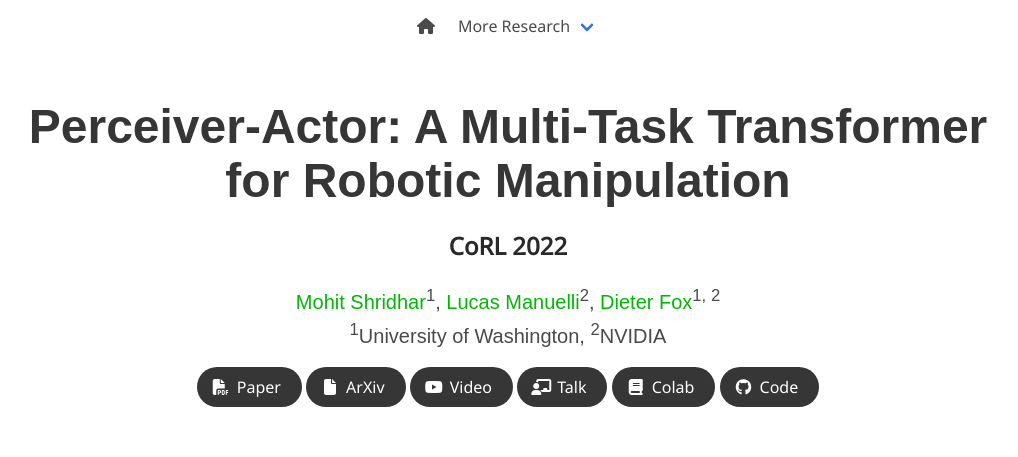
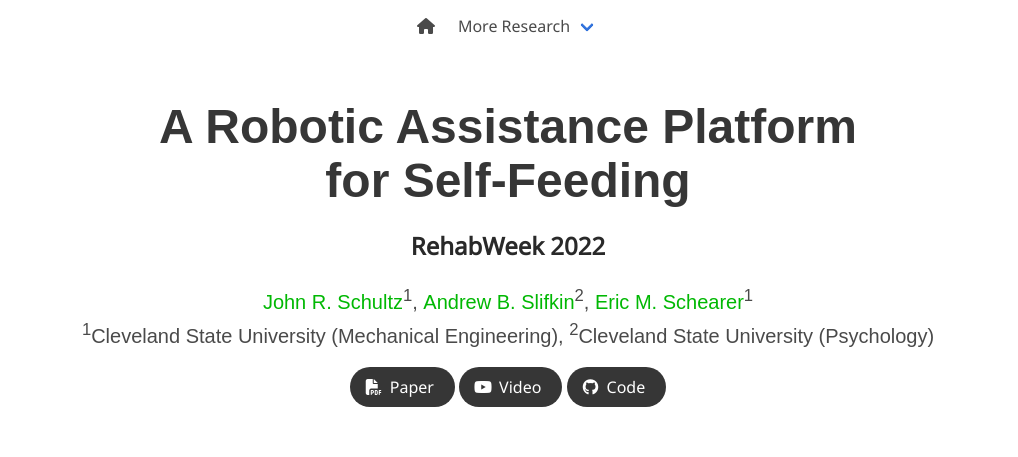
Before and after one commit to chms-raf/chms-raf.github.io, a plain HTML site: page index.html in a window 1280 px wide. Shown: the top 457 px of the page, without its empty margins (132-1150 px from the left). Drawn offline with nearby package versions, Linux system fonts and the light colour scheme; grey boxes are pictures that could not be loaded; some icons are missing; a web font is replaced by a local one.

Commit message:
updated header info

```diff
--- a/index.html
+++ b/index.html
@@ -3,10 +3,10 @@
 <head>
   <meta charset="utf-8">
   <meta name="description"
-        content="PerAct: A Multi-Task Transformer for Robotic Manipulation">
-  <meta name="keywords" content="Transformers, Language Grounding, Manipulation">
+        content="A Robotic Assistance Platform for Self-Feeding">
+  <meta name="keywords" content="Robot-Assisted Feeding, Eye-tracking, Spinal Cord Injury">
   <meta name="viewport" content="width=device-width, initial-scale=1">
-  <title>PerAct</title>
+  <title>CHMS-RAF</title>
 
   <script async src="https://www.googletagmanager.com/gtag/js?id=G-FV4ZJ9PVSV"></script>
   <script>
@@ -82,7 +82,7 @@
   </div>
   <div class="navbar-menu">
     <div class="navbar-start" style="flex-grow: 1; justify-content: center;">
-      <a class="navbar-item" target="_blank" href="https://mohitshridhar.com">
+      <a class="navbar-item" target="_blank" href="https://engineering.csuohio.edu/research/center-for-human-machine-systems">
       <span class="icon">
           <i class="fas fa-home"></i>
       </span>
@@ -93,17 +93,11 @@
           More Research
         </a>
         <div class="navbar-dropdown">
-          <a class="navbar-item" target="_blank" href="https://cliport.github.io">
-            CLIPort
+          <a class="navbar-item" target="_blank" href="https://github.com/chms-raf/eye-hand-coordination">
+            Eye-Hand Coordination
           </a>
-          <a class="navbar-item" target="_blank" href="https://askforalfred.com/">
-            ALFRED
-          </a>
-          <a class="navbar-item" target="_blank" href="http://alfworld.github.io/">
-            ALFWorld
-          </a>
-          <a class="navbar-item" target="_blank" href="https://arxiv.org/pdf/1806.03831.pdf">
-            INGRESS
+          <a class="navbar-item" target="_blank" href="https://github.com/chms-raf/preference-adaptation">
+            Preference Adaptation
           </a>
         </div>
       </div>
@@ -117,28 +111,28 @@
     <div class="container is-max-desktop">
       <div class="columns is-centered">
         <div class="column has-text-centered">
-          <h1 class="title is-1 publication-title">Perceiver-Actor: A Multi-Task Transformer <br> for Robotic Manipulation</h1>
-          <h3 class="title is-4 conference-authors"><a target="_blank" href="https://www.robot-learning.org/">CoRL 2022</a></h3>
+          <h1 class="title is-1 publication-title">A Robotic Assistance Platform <br> for Self-Feeding</h1>
+          <h3 class="title is-4 conference-authors"><a target="_blank" href="https://www.rehabweek.org">RehabWeek 2022</a></h3>
           <div class="is-size-5 publication-authors">
             <span class="author-block">
-              <a target="_blank" href="https://mohitshridhar.com/">Mohit Shridhar</a><sup>1</sup>,</span>
+              <a target="_blank" href="https://jschultz299.github.io">John R. Schultz</a><sup>1</sup>,</span>
             <span class="author-block">
-              <a target="_blank" href="http://lucasmanuelli.com/">Lucas Manuelli</a><sup>2</sup>,</span>
+              <a target="_blank" href="https://facultyprofile.csuohio.edu/csufacultyprofile/detail.cfm?FacultyID=A_SLIFKIN">Andrew B. Slifkin</a><sup>2</sup>,</span>
             <span class="author-block">
-              <a target="_blank" href="https://homes.cs.washington.edu/~fox/">Dieter Fox</a><sup>1, 2</sup>
+              <a target="_blank" href="https://facultyprofile.csuohio.edu/csufacultyprofile/detail.cfm?FacultyID=e_schearer">Eric M. Schearer</a><sup>1</sup>
             </span>
           </div>
 
           <div class="is-size-5 publication-authors">
-            <span class="author-block"><sup>1</sup>University of Washington,</span>
-            <span class="author-block"><sup>2</sup>NVIDIA</span>
+            <span class="author-block"><sup>1</sup>Cleveland State University (Mechanical Engineering),</span>
+            <span class="author-block"><sup>2</sup>Cleveland State University (Psychology)</span>
           </div>
 
           <div class="column has-text-centered">
             <div class="publication-links">
               <!-- PDF Link. -->
               <span class="link-block">
-                <a target="_blank" href="paper/peract_corl2022.pdf"
+                <a target="_blank" href="paper/chms-raf-icorr2022.pdf"
                    class="external-link button is-normal is-rounded is-dark">
                   <span class="icon">
                       <i class="fas fa-file-pdf"></i>
@@ -146,17 +140,6 @@
                   <span>Paper</span>
                 </a>
               </span>
-
-            <!-- Arxiv Link. -->
-            <span class="link-block">
-              <a target="_blank" href="https://arxiv.org/abs/2209.05451"
-                 class="external-link button is-normal is-rounded is-dark">
-                <span class="icon">
-                    <i class="fas fa-file"></i>
-                </span>
-                <span>ArXiv</span>
-              </a>
-            </span>
 
             <!-- Video Link. -->
             <span class="link-block">
@@ -169,32 +152,9 @@
               </a>
             </span>
 
-            <!-- Talk Link. -->
-            <span class="link-block">
-              <a target="_blank" href="https://youtu.be/QcuXwmQgurE"
-                 class="external-link button is-normal is-rounded is-dark">
-                <span class="icon">
-                    <i class="fas fa-chalkboard-teacher"></i>
-                </span>
-                <span>Talk</span>
-              </a>
-            </span>
-
-
-            <!-- Colab Link. -->
-            <span class="link-block">
-              <a target="_blank" href="https://colab.research.google.com/drive/1HAqemP4cE81SQ6QO1-N85j5bF4C0qLs0?usp=sharing"
-                 class="external-link button is-normal is-rounded is-dark">
-                <span class="icon">
-                    <i class="fa fa-book" aria-hidden="true"></i>
-                </span>
-                <span>Colab</span>
-                </a>
-            </span>
-
             <!-- Code Link. -->
             <span class="link-block">
-              <a target="_blank" href="https://github.com/peract/peract"
+              <a target="_blank" href="https://github.com/chms-raf/raf-v2"
                  class="external-link button is-normal is-rounded is-dark">
                 <span class="icon">
                     <i class="fab fa-github"></i>
```
Also changed, not shown: 4 other files.
